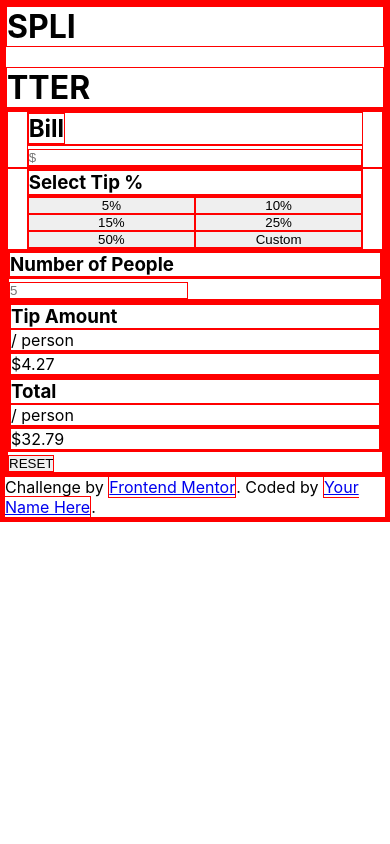
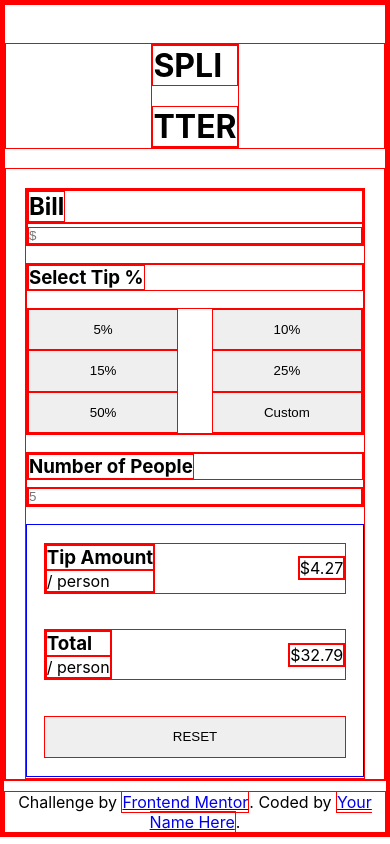
Before and after one commit to Marshnme/Tip-Calculator, a React (Create React App) app: page / in a window 390 px wide. Built offline with nearby package versions, Linux system fonts and the light colour scheme.

Commit message:
general flexbox mobile layout complete

```diff
--- a/src/App.css
+++ b/src/App.css
@@ -6,6 +6,11 @@
 }
 
 /* MAJOR PARENT STYLES */
+main{
+	display:flex;
+	justify-content: center;
+}
+
 .container{
 	display:flex;
 	flex-flow:column nowrap;
@@ -13,58 +18,150 @@
 	/* justify-content: center; */
 }
 
-.calc-Parent{
-	width:100%;
+.calc-parent{
+	width:90%;
+	margin-top:5%;
 	display:flex;
 	flex-flow:column nowrap;
-	/* justify-content: center; */
+	height:70vh;
 }
 
+/* ////////////////////////// */
+
+/* HEADER STYLING */
+
+header{
+	display:flex;
+	justify-content: center;
+	margin-top:10%;
+	margin-bottom:5%;
+}
+
+
+
+/* //////////////////// */
 /* BILL TOTAL STYLING */
 .bill-total-parent{
 	display:flex;
 	flex-flow:column nowrap;
 	align-items: center;
+	margin-bottom:5%;
 }
 
 .bill-title{
-	width: 90%;
+	width:100%;
 	display:flex;
 	align-items: flex-start;
 }
 
 .bill-total{
-	width:90%;
+	width:100%;
 }
 
 .bill-total input{
 	width:100%;
 }
 
+/* ///////////////////////////////// */
+
 /* TIP SELECTION STYLING */
 .tip-selection-parent{
 	display:flex;
 	flex-flow: column nowrap;
 	align-items: center;
+	margin-bottom:5%;
 }
 
-.tip-perc{
-	width:90%;
+.tip-perc-title{
+	width:100%;
+	display:flex;
+	align-items: flex-start;
+	margin-bottom:5%;
 }
 
 .perc-buttons{
-	width:90%;
+	width:100%;
+	height:15vh;
 	display:flex;
 	flex-flow:row wrap;
+	align-items: space-around;
+	justify-content: space-between;
 
 }
 
 .button{
-	width:50%;
+	width:45%;
+	/* margin-top:2%;
+	margin-bottom:2%; */
+	/* margin-right:5%; */
 }
 
+
+/* ////////////////////////////////// */
 /* PARTY STYLING */
 
+.party-count{
+	display: flex;
+	flex-flow: column nowrap;
+	align-items: center;
+	margin-bottom:5%;
+}
+
+.party-title{
+	width:100%;
+	display:flex;
+	align-items: flex-start;
+	margin-bottom:2%;
+}
+
+.party-input-parent{
+	width:100%;
+	display:flex;
+	align-items: flex-end;
+}
+
+.party-input{
+	width:100%;
+}
+
+/* //////////////////////////// */
+/* RESULTS STYLING */
 
 
-/* TOTALS STYLING */
+.results-parent{
+	display:flex;
+	flex-flow:column nowrap;
+	align-items: center;
+	justify-content: space-around;
+	border:1px solid blue;
+	width:100%;
+	height:30vh;
+}
+
+.tip-amount-parent{
+	display:flex;
+	flex-flow: row nowrap;
+	align-items: center;
+	justify-content: center;
+	width: 90%;
+	justify-content: space-between;
+}
+
+.total-per-person{
+	display:flex;
+	flex-flow: row nowrap;
+	align-items: center;
+	justify-content: center;
+	width: 90%;
+	justify-content: space-between;
+}
+
+.reset-button{
+	width:90%;
+	height:5vh;
+}
+
+.attribution{
+	margin-top: 10px;
+	text-align: center;
+}
--- a/src/App.js
+++ b/src/App.js
@@ -6,9 +6,12 @@ function App() {
     	<div className="App">
       		<div className="container">
         		<header>
-          			<h1>SPLI</h1>
-          			<br />
-          			<h1>TTER</h1>
+					<div>
+						<h1>SPLI</h1>
+          				<br />
+          				<h1>TTER</h1>
+					</div>
+
         		</header>
         		<main>
           			<div className="calc-parent">
@@ -23,7 +26,7 @@ function App() {
 						</div>
 
 						<div className="tip-selection-parent">
-							<div className="tip-perc">
+							<div className="tip-perc-title">
 								<h3>Select Tip %</h3>
 							</div>
 							<div className="perc-buttons">
@@ -36,18 +39,18 @@ function App() {
 							</div>
           				</div>
 
-						<div className="people-count">
-							<div>
+						<div className="party-count">
+							<div className="party-title">
 								<h3>Number of People</h3>
 							</div>
 
-							<div>
-								<input placeholder="5"></input>
+							<div className="party-input-parent">
+								<input className="party-input" placeholder="5"></input>
 							</div>
 						</div>
 
-						<div className="totals">
-							<div className="tip-amount">
+						<div className="results-parent">
+							<div className="tip-amount-parent">
 								<div>
 									<h3>Tip Amount</h3>
 									<p>/ person</p>
@@ -69,7 +72,7 @@ function App() {
 								</div>
 							</div>
 
-							<button>RESET</button>
+							<button className="reset-button">RESET</button>
 						</div>
 		  			</div>
         		</main>
```
